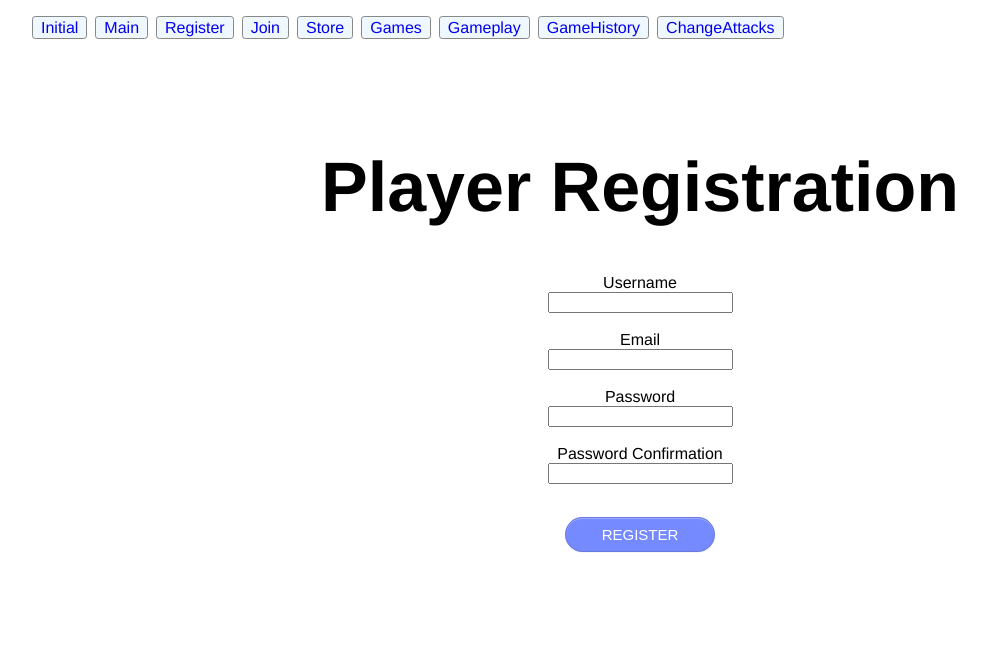
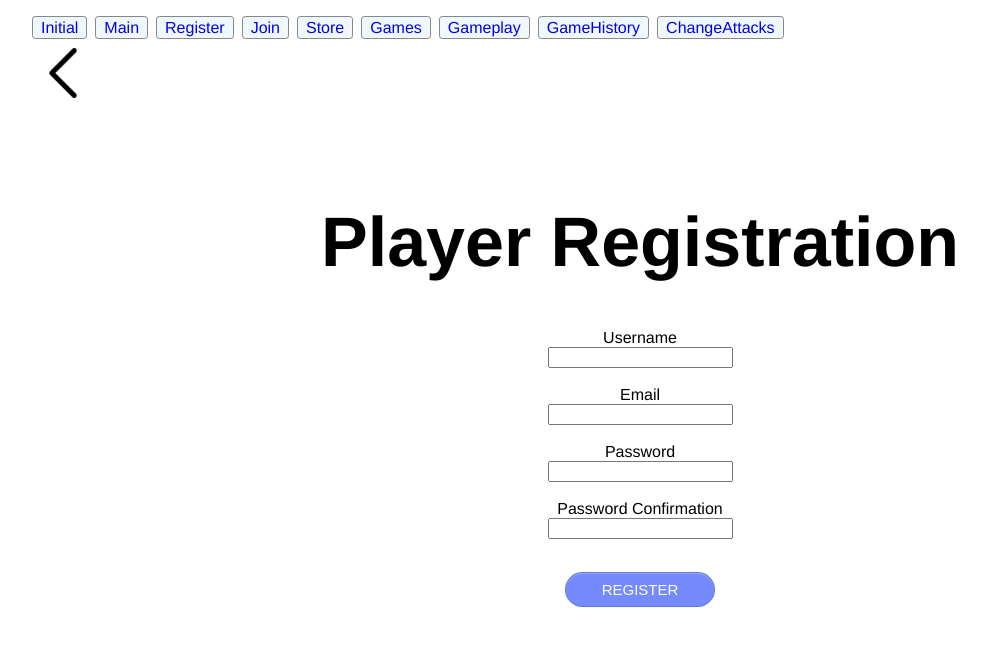
Before and after one commit to MIGI10/battle-arena, a Vue app: page /register in a window 1280 px wide. Shown: the top 646 px of the page, without its empty margins (0-986 px from the left). Built offline with nearby package versions, Linux system fonts and the light colour scheme.

Commit message:
add back button

```diff
--- a/src/views/Join.vue
+++ b/src/views/Join.vue
@@ -1,12 +1,13 @@
 <template>
     <main>
+        <button id="back-btn" class="back-btn"><img class="back-img" src="./../assets/back.png"></button>
         <h1>Join Arena</h1>
         <form onsubmit="return validateForm()">
             <label for="user">Username</label><br>
             <input type="text" id="user" name="user"><br><br>
             <label for="pwd">Password</label><br>
             <input type="text" id="pwd" name="pwd"><br><br>
-            <button type="submit">Login</button>
+            <button class="login-btn" type="submit">Login</button>
         </form>
     </main>
 </template>
@@ -24,7 +25,19 @@ form {
     text-align: center;
 }
 
-button {
+.back-btn {
+    text-align: left;
+    cursor: pointer;
+    border: 0px;
+    background-color: transparent;
+}
+
+.back-img {
+    height: 50px;
+    width: 50px;
+}
+
+.login-btn {
     height:35px;
     width:150px;
     margin-top:15px;
@@ -43,18 +56,18 @@ button {
     font-size: 15px;
 }
 
-button:hover {
+.login-btn:hover {
     background-color: rgb(82, 108, 255);
     transition-duration: 0.1s;
 }
 
-button:active {
+.login-btn:active {
     background-color: rgb(22, 57, 255);
     box-shadow: rgba(225, 228, 232, 0.2) 0 1px 0 inset;
     transition: none 0s;
 }
 
-button:focus {
+.login-btn:focus {
     outline: 1px transparent;
 }
 
--- a/src/views/Register.vue
+++ b/src/views/Register.vue
@@ -1,5 +1,6 @@
 <template>
     <main>
+        <button id="back-btn" class="back-btn"><img class="back-img" src="./../assets/back.png"></button>
         <h1>Player Registration</h1>
         <form onsubmit="return validateForm()">
             <label for="user">Username</label><br>
@@ -10,7 +11,7 @@
             <input type="text" id="pwd" name="pwd"><br><br>
             <label for="pwd-confirm">Password Confirmation</label><br>
             <input type="text" id="pwd-confirm" name="pwd-confirm"><br><br>
-            <button type="submit">Register</button>
+            <button class="register" type="submit">Register</button>
         </form>
     </main>
 </template>
@@ -28,7 +29,19 @@ form {
     text-align: center;
 }
 
-button {
+.back-btn {
+    text-align: left;
+    cursor: pointer;
+    border: 0px;
+    background-color: transparent;
+}
+
+.back-img {
+    height: 50px;
+    width: 50px;
+}
+
+.register {
     height:35px;
     width:150px;
     margin-top:15px;
@@ -47,18 +60,18 @@ button {
     font-size: 15px;
 }
 
-button:hover {
+.register:hover {
     background-color: rgb(82, 108, 255);
     transition-duration: 0.1s;
 }
 
-button:active {
+.register:active {
     background-color: rgb(22, 57, 255);
     box-shadow: rgba(225, 228, 232, 0.2) 0 1px 0 inset;
     transition: none 0s;
 }
 
-button:focus {
+.register:focus {
     outline: 1px transparent;
 }
 
```
Also changed, not shown: src/assets/back.png (added).
